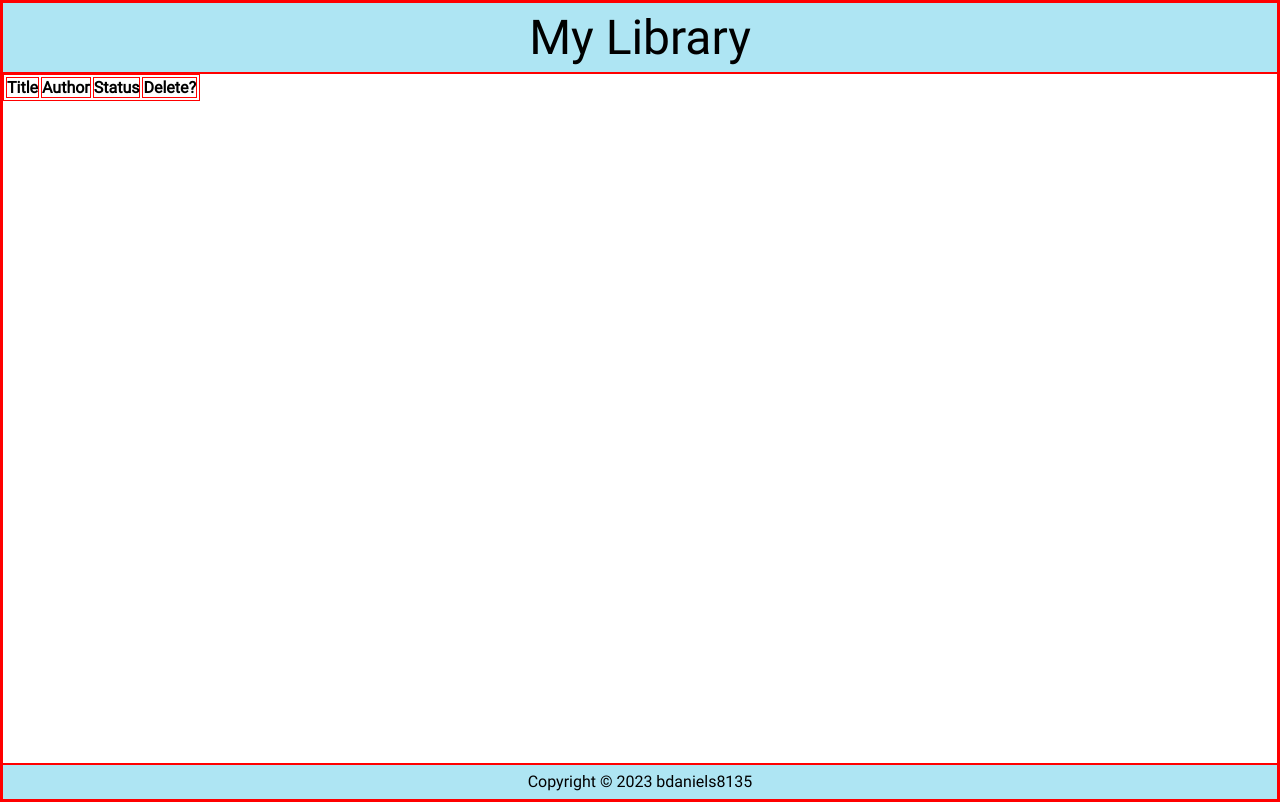
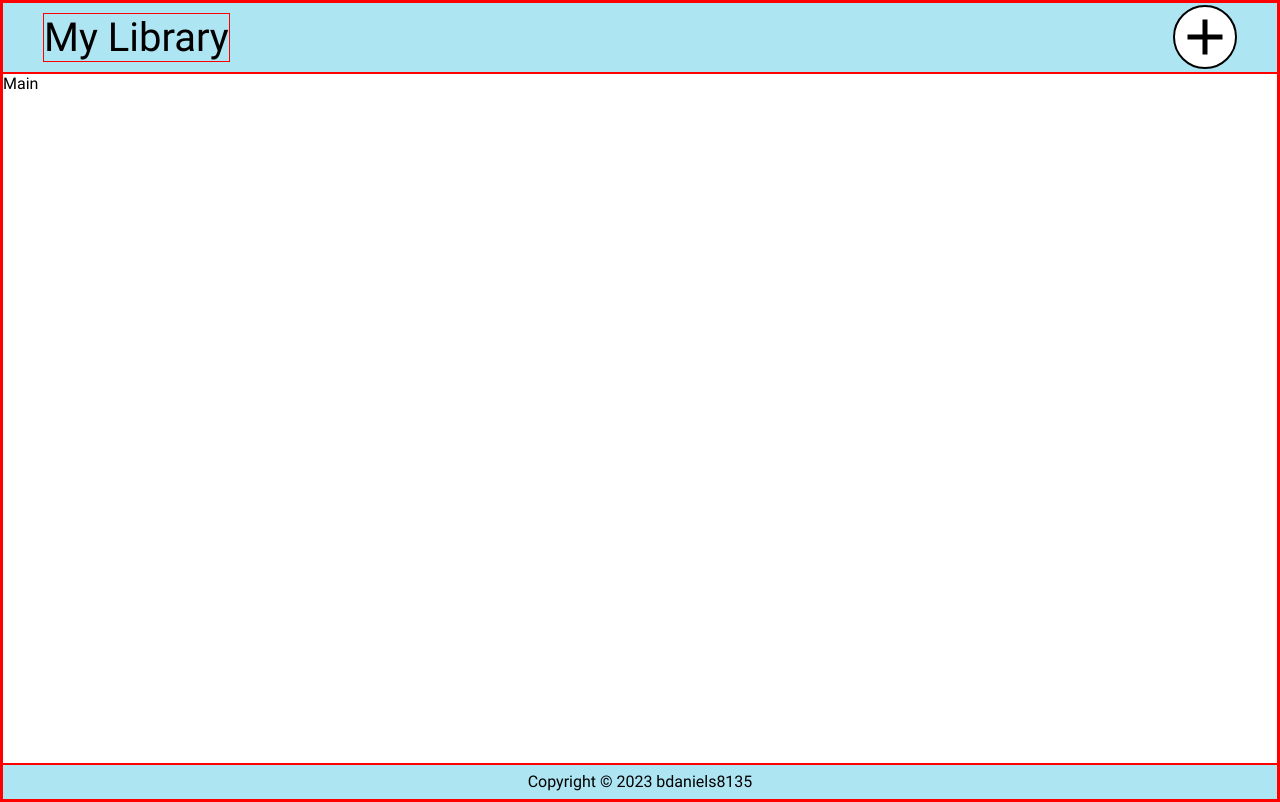
Before and after one commit to bdaniels8135/library-project, a plain HTML site: page index.html in a window 1280 px wide. Drawn offline with Linux system fonts and the light colour scheme.

Commit message:
Reformat to cards layout for main

```diff
--- a/index.html
+++ b/index.html
@@ -8,16 +8,12 @@
     <link rel="stylesheet" href="./style.css">
 </head>
 <body>
-    <header>My Library</header>
+    <header>
+        <p>My Library</p>
+        <img src="./img/plus.svg" alt="Add New Book">
+    </header>
     <main>
-        <table>
-            <tr>
-                <th>Title</th>
-                <th>Author</th>
-                <th>Status</th>
-                <th>Delete?</th>
-            </tr>
-        </table>
+        Main
     </main>
     <footer>Copyright &copy; 2023 bdaniels8135</footer>
 </body>
--- a/style.css
+++ b/style.css
@@ -19,14 +19,30 @@ body {
 
 header {
     flex: 2;
-    font-size: 3rem;
-    display: grid;
-    place-items: center;
+    font-size: 2.5rem;
+    display: flex;
     background-color: #aee5f3;
+    align-items: center;
+    justify-content: space-between;
+    padding: 0 2.5rem;
+}
+
+header img {
+    border: 2px solid black;
+    background-color: white;
+    border-radius: 50%;
+    height: 4rem;
 }
 
 main {
     flex: 20;
+    display: flex;
+    flex-direction: column;
+}
+
+main .table-header {
+    display: grid;
+    grid-template-columns: 1fr 1fr 1fr 1fr;
 }
 
 footer {
```
Also changed, not shown: img/plus.svg (added).
